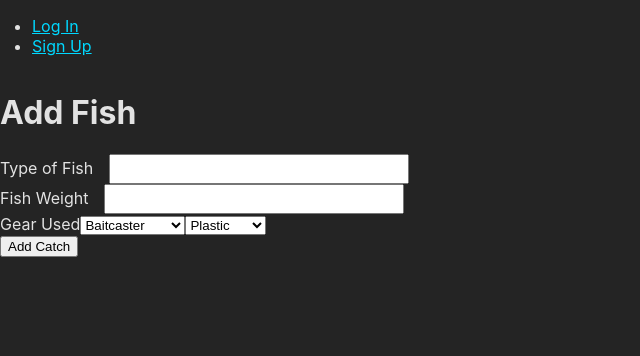
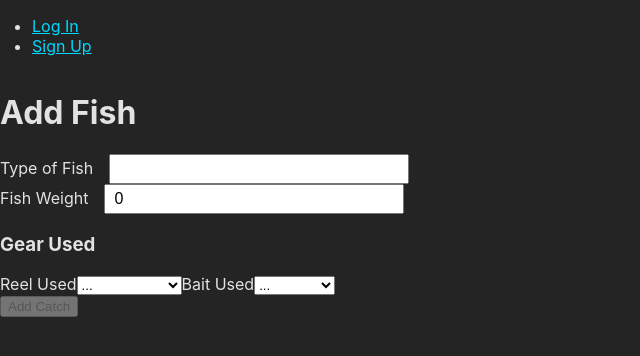
Before and after one commit to KevRdz/fish-log, a React (Vite) app: page /add in a window 1280 px wide. Shown: the top 356 px of the page, without its empty margins (0-640 px from the left). Built offline with nearby package versions, Linux system fonts and the light colour scheme; no server answers.

Commit message:
finish state, setup fish service to make create function

```diff
--- a/src/App.jsx
+++ b/src/App.jsx
@@ -16,13 +16,16 @@ import ProtectedRoute from './components/ProtectedRoute/ProtectedRoute'
 
 // services
 import * as authService from './services/authService'
+import * as fishService from './services/fishService'
 
 // styles
 import './App.css'
 
 function App() {
   const [user, setUser] = useState(authService.getUser())
+  const [fishes, setFishes] = useState([])
   const navigate = useNavigate()
+
 
   const handleLogout = () => {
     authService.logout()
@@ -32,6 +35,11 @@ function App() {
 
   const handleAuthEvt = () => {
     setUser(authService.getUser())
+  }
+
+  const handleAddFish = async newFishData => {
+    const newFish = await fishService.create(newFishData)
+    setFishes([...fishes, newFish])
   }
 
   return (
@@ -57,7 +65,7 @@ function App() {
         />
         <Route
           path="/add"
-          element={<AddFish />}
+          element={<AddFish handleAddFish={handleAddFish}/>}
         />
         <Route
           path="/auth/change-password"
--- a/src/pages/AddFish/AddFish.jsx
+++ b/src/pages/AddFish/AddFish.jsx
@@ -1,10 +1,35 @@
+import { useState, useRef, useEffect } from "react";
 
 
-const AddFish = () => {
+const AddFish = (props) => {
+  const [formData, setFormData] = useState({
+    name: " ",
+    weight: 0,
+    reel: "...",
+    bait: "...",
+  })
+
+  const [validForm, setValidForm] = useState(false)
+
+  const formElement = useRef()
+
+  useEffect(() => {
+    formElement.current.checkValidity() ? setValidForm(true) : setValidForm(false)
+  }, [formData])
+
+  const handleChange = evt => {
+    setFormData({...formData, [evt.target.name]: evt.target.value})
+  }
+
+  const handleSubmit = evt => {
+    evt.preventDefault()
+    props.handleAddFish(formData)
+  }
 
   return (
     <>
       <h1>Add Fish</h1>
+      <form autoComplete="off" ref={formElement} onSubmit={handleSubmit}>
         <div className="form-group mb-3">
           <label htmlFor="type-input" className="form-label">
             Type of Fish
@@ -14,6 +39,8 @@ const AddFish = () => {
             className="form-control"
             id="type-input"
             name="type"
+            value={formData.type}
+            onChange={handleChange}
             required
             />
         </div>
@@ -26,19 +53,36 @@ const AddFish = () => {
             className="form-control"
             id="weight-input"
             name="weight"
+            value={formData.weight}
+            onChange={handleChange}
           />
         </div>
+        <h3>Gear Used</h3>
         <div>
-        <label htmlFor="gear-input">
-          Gear Used
+          <label htmlFor="reel-input">
+            Reel Used
           </label>
-        <select name="reel" id="reel-options">
-          <option value="baitcaster">Baitcaster</option>
+          <select
+            name="reel"
+            id="reel-input"
+            value={formData.reel}
+            onChange={handleChange}
+          >
+            <option value="...">...</option>
             <option value="spincast">Spincast</option>
             <option value="spin">Spinning Reel</option>
             <option value="fly">Fly Reel</option>
           </select>
-        <select name="bait" id="bait-options">
+          <label htmlFor="bait-input">
+            Bait Used
+          </label>
+          <select
+            name="bait"
+            id="bait-input"
+            value={formData.bait}
+            onChange={handleChange}
+          >
+            <option value="...">...</option>
             <option value="Plastic">Plastic</option>
             <option value="Live">Live Bait</option>
             <option value="artificial">Artificial</option>
@@ -49,10 +93,12 @@ const AddFish = () => {
           <button
             type="submit"
             className="btn btn-primary btn-fluid"
+            disabled={!validForm}
             >
             Add Catch
           </button>
         </div>
+      </form>
     </>
   );
 }
--- /dev/null
+++ b/src/services/fishService.js
@@ -0,0 +1,19 @@
+import * as tokenService from './tokenService'
+// eslint-disable-next-line no-undef
+const BASE_URL = `${process.env.REACT_APP_BACK_END_ERVER_URL}/api/fishes`
+
+async function create(fish) {
+  const res = await fetch(BASE_URL, {
+    method: "POST",
+    headers: {
+      "Content-Type": "application/json",
+      "Authorization": `Bearer ${tokenService.getToken()}`
+    },
+    body: JSON.stringify(fish)
+  })
+  return res.json()
+}
+
+export {
+  create
+}
```
Lines whose indentation alone changed are shown as unchanged.
